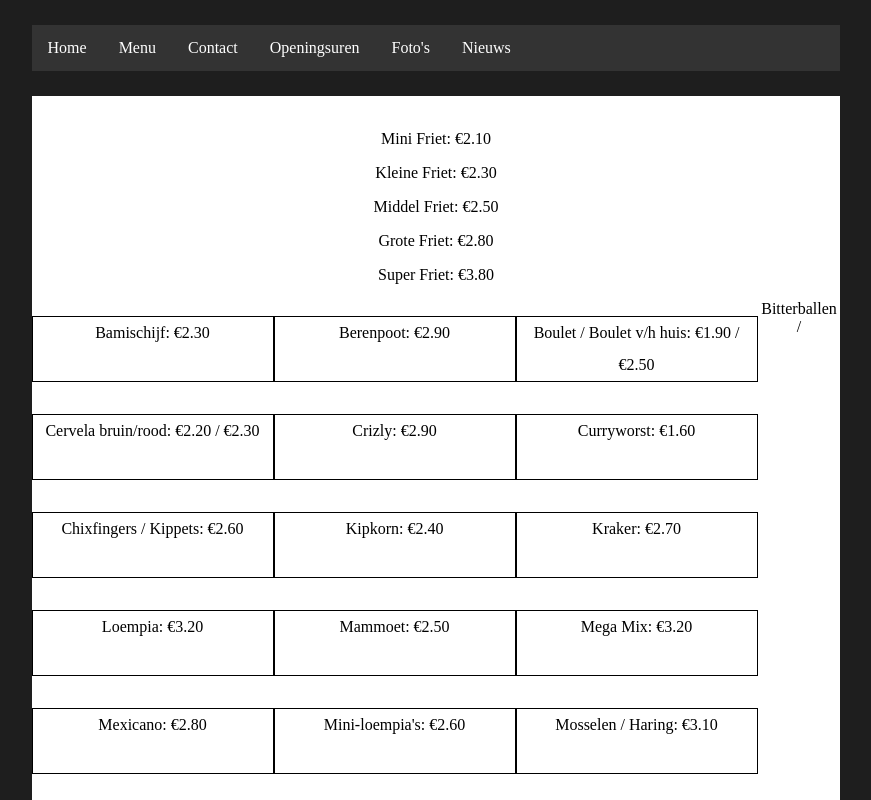
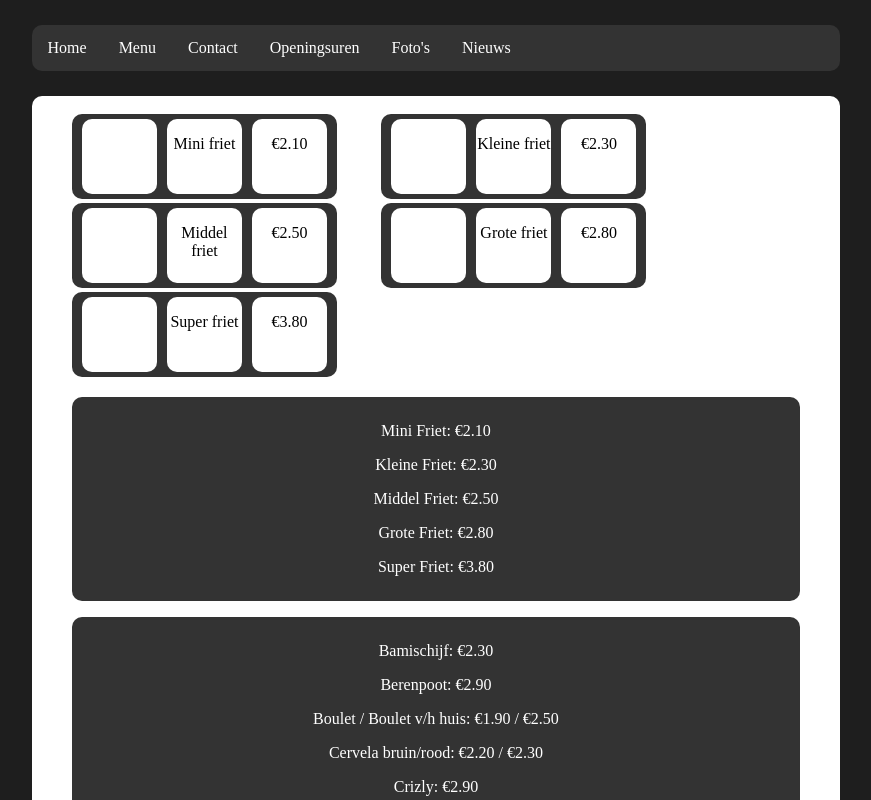
Before and after one commit to DeWachterGianni/MI1, a plain HTML site: page Portfolio/Website/menu.html in a window 1280 px wide. Shown: the top 800 px of the page, without its empty margins (204-1075 px from the left). Drawn offline with Linux system fonts and the light colour scheme.

Commit message:
Website frituur
- Menu aanpassen

```diff
--- a/Portfolio/Website/menu.html
+++ b/Portfolio/Website/menu.html
@@ -26,6 +26,67 @@
     <div class=content>
         <br>
         <div id="Menu">
+            <!-- Groot menu -->
+            <!-- FRIETEN -->
+            <div id="big">
+                <div class="Row">
+                    <div>
+                        <p></p>
+                    </div>
+                    <div>
+                        <p>Mini friet</p>
+                    </div>
+                    <div>
+                        <p>€2.10</p>
+                    </div>
+                </div>
+                <div class="Row">
+                    <div>
+                        <p></p>
+                    </div>
+                    <div>
+                        <p>Kleine friet</p>
+                    </div>
+                    <div>
+                        <p>€2.30</p>
+                    </div>
+                </div>
+                <div class="Row">
+                    <div>
+                        <p></p>
+                    </div>
+                    <div>
+                        <p>Middel friet</p>
+                    </div>
+                    <div>
+                        <p>€2.50</p>
+                    </div>
+                </div>
+                <div class="Row">
+                    <div>
+                        <p></p>
+                    </div>
+                    <div>
+                        <p>Grote friet</p>
+                    </div>
+                    <div>
+                        <p>€2.80</p>
+                    </div>
+                </div>
+                <div class="Row">
+                    <div>
+                        <p></p>
+                    </div>
+                    <div>
+                        <p>Super friet</p>
+                    </div>
+                    <div>
+                        <p>€3.80</p>
+                    </div>
+                </div>
+            </div>
+            <!-- Klein menu -->
+            <div id="small">
                 <div id="Frieten">
                     <p>Mini Friet: €2.10</p>
                     <p>Kleine Friet: €2.30</p>
@@ -92,6 +153,7 @@
                     <p>Ice-tea / Jupiler: €1.70</p>
                 </div>
             </div>
+        </div>
         <br>
     </div>
 </body>
--- a/Portfolio/Website/stylesheet.css
+++ b/Portfolio/Website/stylesheet.css
@@ -5,6 +5,7 @@ body {
 }
 
 .content {
+    border-radius: 10px;
     margin-left: 18%;
     margin-right: 18%;
     width: 64%;
@@ -13,11 +14,13 @@ body {
 }
 
 .contact{
-    margin-left: 10%;
-    margin-right: 10%;
-    width: 80%;
+    margin-left: 5%;
+    margin-right: 5%;
+    width: 90%;
+    padding-top: 25px;
+    padding-bottom: 25px;
     margin-top: 25px;
-    background-color: #E5E5E5;
+    background-color: #D8D8D8;
 }
 
 /* HEADERS */
@@ -35,6 +38,7 @@ h3{
 }
 
 .nav ul {
+    border-radius: 10px;
     list-style-type: none;
     margin: 0;
     padding: 0;
@@ -58,92 +62,95 @@ h3{
     background-color: #111;
 }
 
-.nav li a:focus{
-     background-color: pink;
-}
+/* TABLE FROM THE MENU SECTION */
+/* THIS WILL AFFECT THE SECTIONS SNACKS, HAMBURGERS... */
 
-/* TABLE FROM THE MENU SECTION */
-
-table.menu {
-    width: 70%;
-    margin-left: 15%;
-    margin-right: 15%;
-    margin-top: 25px;
-    margin-bottom: 20px;
-    text-align: center;
-    background-color: white;
-    border: 1px solid #111;
-    border-collapse: collapse;
-}
-
-table.menu tr:nth-child(odd) {
-    border-bottom: 1px solid #111;
-}
-
-table.menu th {
-    text-align: center;
-    border-bottom: 1px solid #111;
-    color: white;
+#Menu #small div{
+    border-radius: 10px;
+    width: 90%;
+    margin-left: 5%;
+    margin-right: 5%;
     background-color: #333;
 }
 
-table.menu td {
-    background-color: white;
-    border-right: 1px solid #111;
+#Menu #small p:first-child{
+    padding-top: 25px;
+}
+
+#Menu #small p:last-child{
+    padding-bottom: 25px;
+}
+
+#small p{
+    text-align: center;
+    color: white;
 }
 
 /* TABLE FOR THE OPENINGS HOURS */
 
-table.openingsuren {
-    width: 70%;
-    margin-left: 15%;
-    margin-right: 15%;
-    margin-top: 25px;
-    margin-bottom: 20px;
-    text-align: center;
-    background-color: white;
-    border: 1px solid #111;
-    border-collapse: collapse;
-}
-
-table.openingsuren th {
-    text-align: center;
-    border-bottom: 1px solid #111;
-    color: white;
-    background-color: #333;
-}
-
-table.openingsuren td {
-    background-color: white;
-    border-right: 1px solid #111;
-}
-
-#Snacks p{
-    width: 25%;
-    height: 4em;
-    line-height: 2em;
-    min-width: 15em;
-    max-width: 35em;
-    border: solid black 1px;
-    display: inline-block;
-    float: left;
-}
-
-p{
-    text-align: center;
-}
+/* TODO */
 
 /* MAP */
 
 #map {
     margin: 0 auto 0 auto;
     height: 350px;
-    width: 80%;
+    width: 90%;
 }
 
 /* CONTACT */
 
 form {
+    display: block;
     text-align: center;
     margin-bottom: 25px;
 }
+
+/* ON PC */
+
+#Menu #big div{
+    border-radius: 10px;
+    width: 90%;
+    margin-left: 5%;
+    margin-right: 5%;
+    background-color: #333;
+}
+
+#Menu #big .Row{
+    border-radius: 10px;
+    display: inline-block;
+    background-color: #333;
+    width: inherit;
+    margin-right: 0px;
+}
+
+#Menu #big .Row div{
+    border-radius: 10px;
+    background-color: white;
+    color: white;
+    width: 75px;
+    height: 75px;
+    float: left;
+    margin-bottom: 5px;
+    margin-top: 5px;
+    text-align: center;
+    margin-left: 10px;
+    margin-right: 0px;
+}
+
+#Menu #big .Row div:last-child{
+    border-radius: 10px;
+    background-color: white;
+    color: white;
+    width: 75px;
+    height: 75px;
+    float: left;
+    margin-bottom: 5px;
+    margin-top: 5px;
+    margin-left: 10px;
+    margin-right: 10px;
+}
+
+#Menu #big .Row div p{
+    color: black;
+}
```
Also changed, not shown: Portfolio/Website/contact.html (+2 -2 lines). Lines whose indentation alone changed are shown as unchanged.
